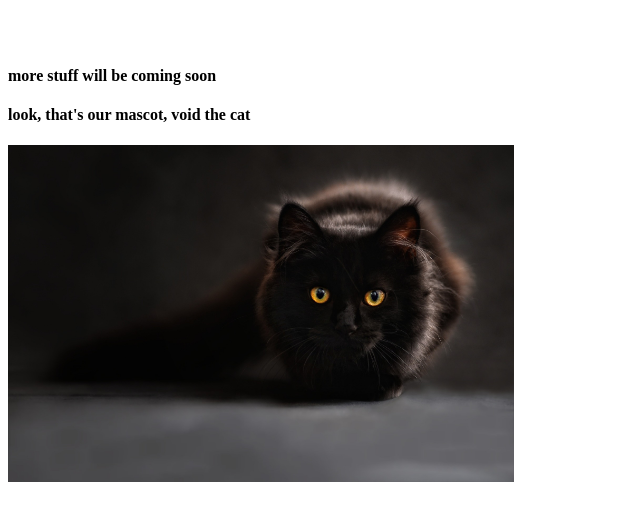
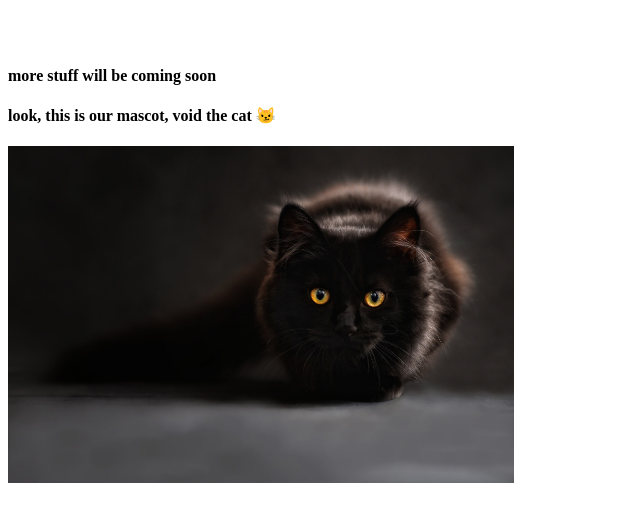
Before and after one commit to Mc3CodeBreakers/Mc3CodeBreakers.github.io, a plain HTML site: page index.html in a window 1280 px wide. Shown: the part 48-570 px from the top of the page, without its empty margins (0-640 px from the left). Drawn offline with Linux system fonts and the light colour scheme.

Commit message:
Update index.html

```diff
--- a/index.html
+++ b/index.html
@@ -6,6 +6,6 @@
 	<h1>codebreaker</h1>
 	<h2><marquee>This page is under construction</marquee></h2>
 	<h4>more stuff will be coming soon</h4>
-	<h4>look, that's our mascot, void the cat &#2193; </h4>
+	<h4>look, this is our mascot, void the cat 😼 </h4>
 	<img src="maine-coon-694730_1920.jpg" alt="pic of void" width="40%">
 </body>
```
